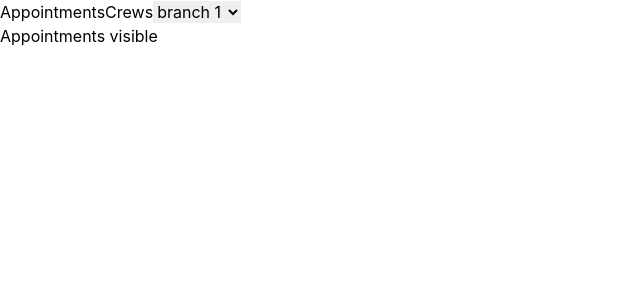
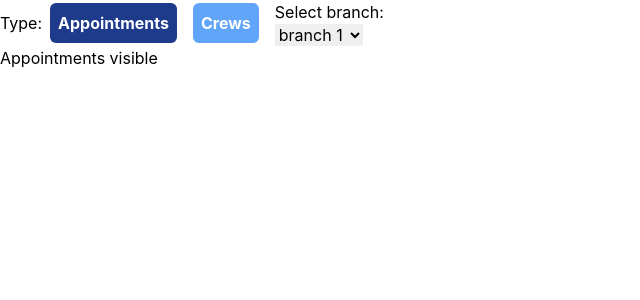
Before and after one commit to illepic/vite-react-ts-tailwind, a React (Vite) app: page / in a window 1280 px wide. Shown: the top 300 px of the page, without its empty margins (0-640 px from the left). Built offline with nearby package versions, Linux system fonts and the light colour scheme.

Commit message:
Tailwind styles, selects

```diff
--- a/src/App.tsx
+++ b/src/App.tsx
@@ -9,16 +9,51 @@ function App() {
   const [activeTab, setActiveTab] = useState<Tab>("appointments");
 
   return (
-    <div className="app">
-      <button onClick={() => setActiveTab("appointments")}>Appointments</button>
-      <button onClick={() => setActiveTab("crews")}>Crews</button>
+    <div className="app container mx-auto">
+      <div className="app-top flex items-center">
+        <div>Type:</div>
+        <button
+          onClick={() => setActiveTab("appointments")}
+          className={clsx(
+            "font-bold text-white bg-blue-400 rounded-md p-2 mx-2",
+            { "bg-blue-900": activeTab === "appointments" }
+          )}
+        >
+          Appointments
+        </button>
+        <button
+          onClick={() => setActiveTab("crews")}
+          className={clsx(
+            "font-bold text-white bg-blue-400 rounded-md p-2 mx-2",
+            { "bg-blue-900": activeTab === "crews" }
+          )}
+        >
+          Crews
+        </button>
 
-      <select>
+        <div className="mx-2">
+          <label htmlFor="select-branch">Select branch:</label>
+          <select id="select-branch" className="block">
             {branches.map((branch) => (
-          <option value={branch}>{branch}</option>
+              <option value={branch} key={branch}>
+                {branch}
+              </option>
             ))}
           </select>
+        </div>
 
+        {activeTab === "crews" && (
+          <div className="mx-2">
+            <label htmlFor="select-crew">Select crew:</label>
+            <select id="select-crew" className="block">
+              <option value="crew 1">crew 1</option>
+              <option value="crew 2">crew 2</option>
+            </select>
+          </div>
+        )}
+      </div>
+
+      <div className="app-bottom">
         <div
           className={`appointments ${
             activeTab === "appointments" ? "block" : "hidden"
@@ -27,9 +62,12 @@ function App() {
           <p>Appointments visible</p>
         </div>
         <div
-        className={`appointment ${activeTab === "crews" ? "block" : "hidden"}`}
+          className={`appointment ${
+            activeTab === "crews" ? "block" : "hidden"
+          }`}
         >
           <p>Crews Visible</p>
+        </div>
       </div>
     </div>
   );
```
Lines whose indentation alone changed are shown as unchanged.
